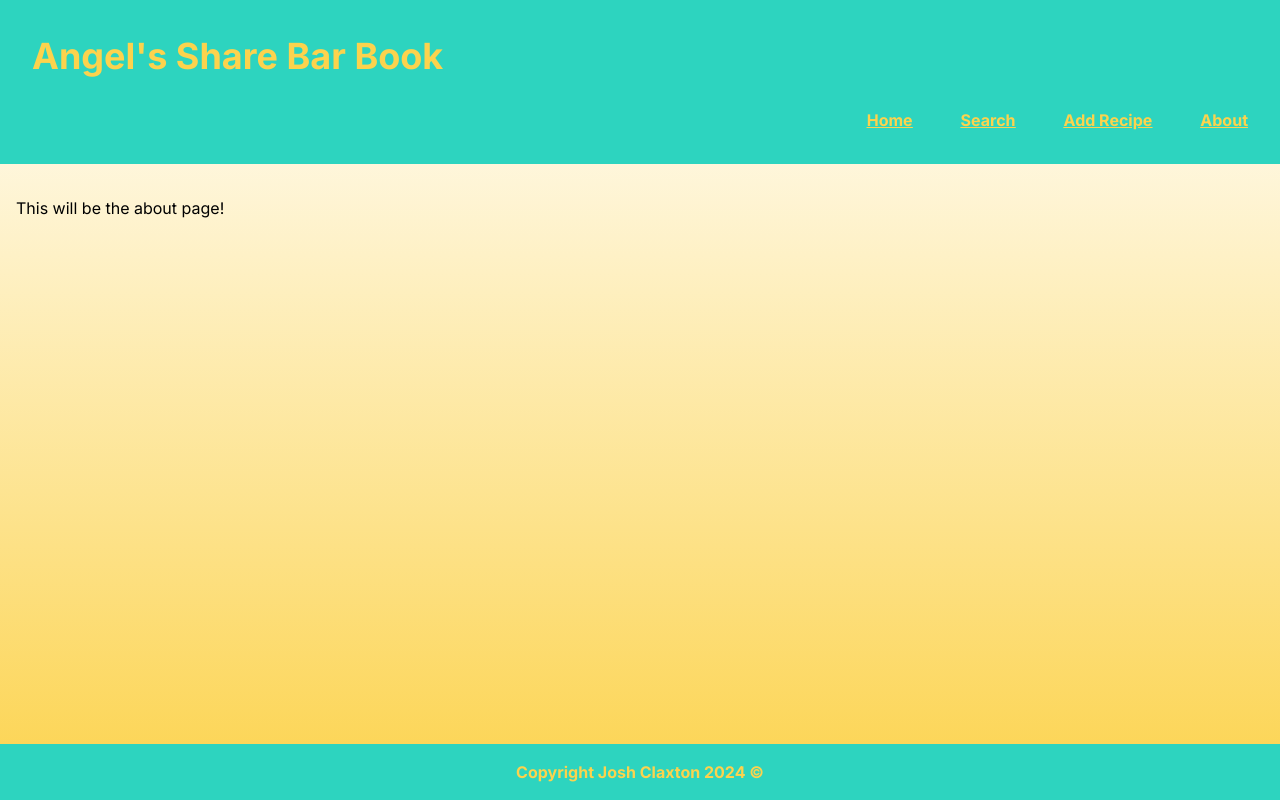
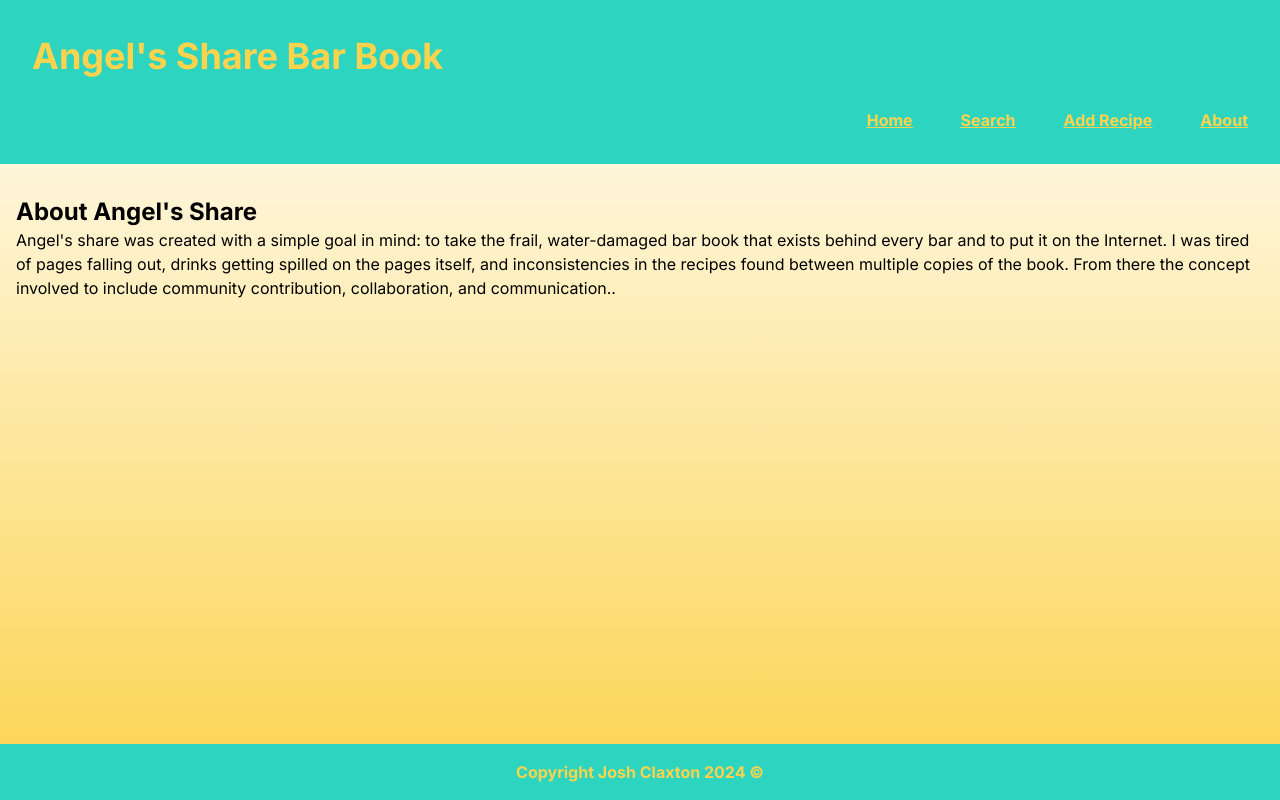
Before and after one commit to bowdumb/angels-share, a Next.js app: page /about in a window 1280 px wide. Built offline with nearby package versions, Linux system fonts and the light colour scheme.

Commit message:
Added some brief placeholder content for the About page.

```diff
--- a/src/app/about/page.js
+++ b/src/app/about/page.js
@@ -1,7 +1,11 @@
 export default function About () {
     return (
         <div>
-            <p>This will be the about page!</p>
+            <h1 className="text-2xl font-bold">About Angel's Share</h1>
+                <p>Angel's share was created with a simple goal in mind: to take the frail, water-damaged bar book that exists behind every bar and to
+                    put it on the Internet. I was tired of pages falling out, drinks getting spilled on the pages itself, and inconsistencies in the recipes
+                     found between multiple copies of the book. From there the concept involved to include community contribution, collaboration, and communication..
+                </p>
         </div>
     )
 }
```
